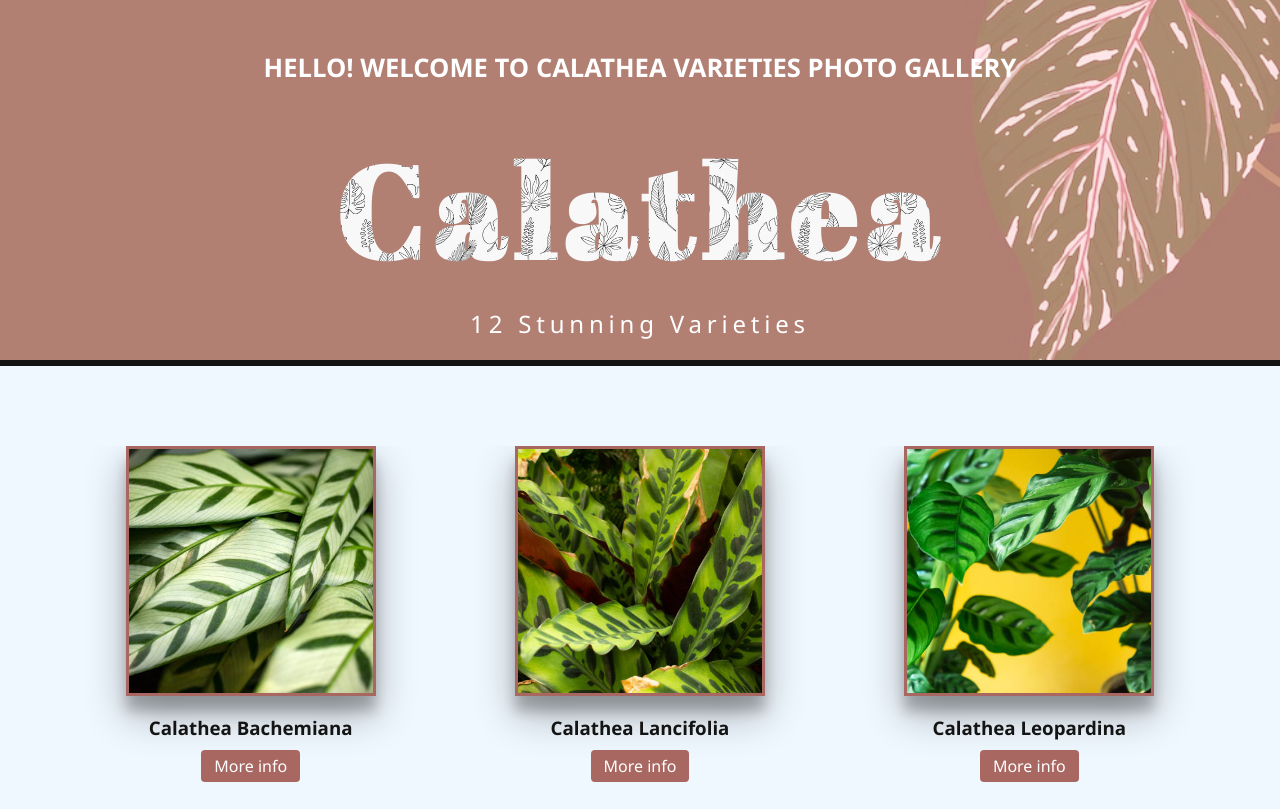
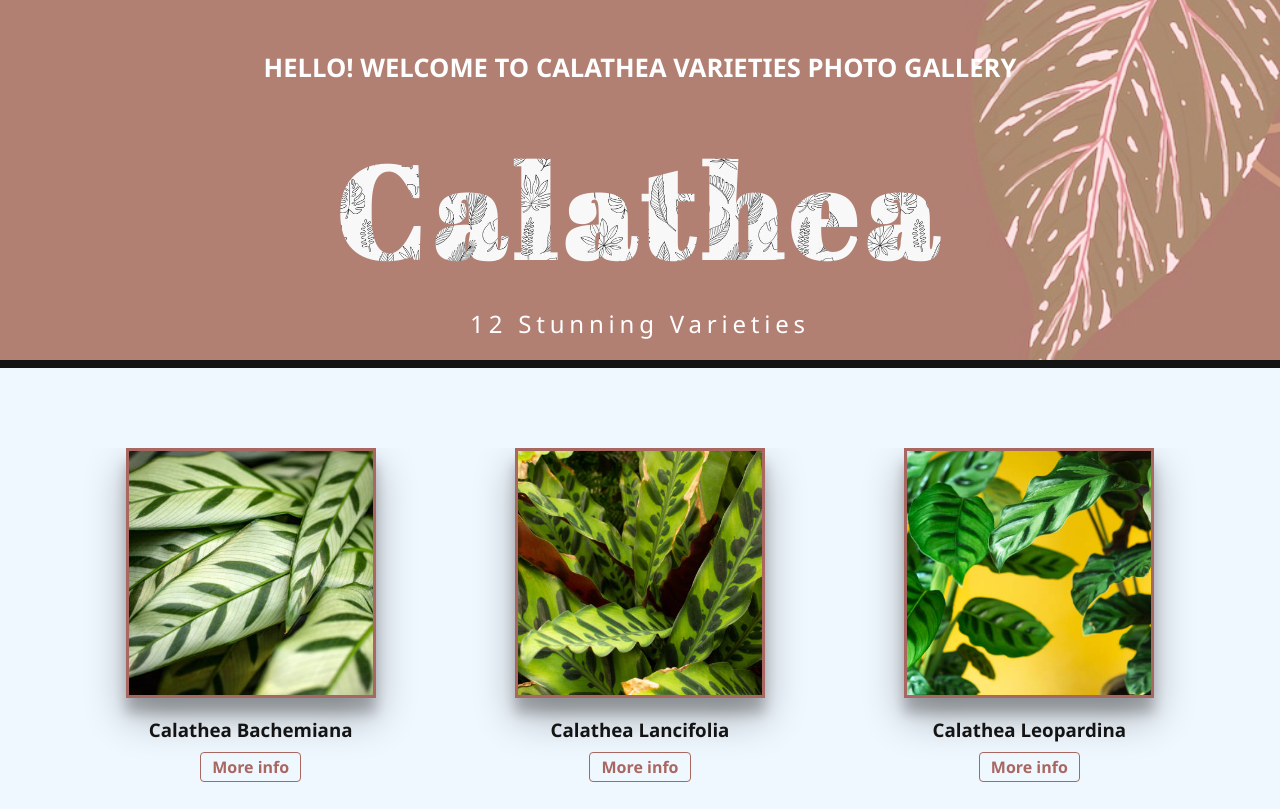
Before and after one commit to suongfiori/project-gallery-calathea, a plain HTML site: page index.html in a window 1280 px wide. Shown: the top 809 px of the page. Drawn offline with Linux system fonts and the light colour scheme.

Commit message:
update button style

```diff
--- a/styles.css
+++ b/styles.css
@@ -22,7 +22,7 @@ header {
   font-size: 1.5rem;
   color: #fff;
   padding: 20px;
-  border-bottom: 6px solid #141414;
+  border-bottom: 8px solid #141414;
   background-color: #A96762;
   background-image: url("images/background.jpg");
   background-repeat: no-repeat;
@@ -122,9 +122,10 @@ main,
 .button {
   display: inline-block;
   text-decoration: none;
-  color: white;
-  background: #A96762;
-  padding: .3em .8em;
+  color: #A96762;
+  font-weight: bold;
+  border: 1.5px solid #A96762;
+  padding: .2em .7em;
   border-radius: 4px;
   margin-top: 5px;
 }
```
